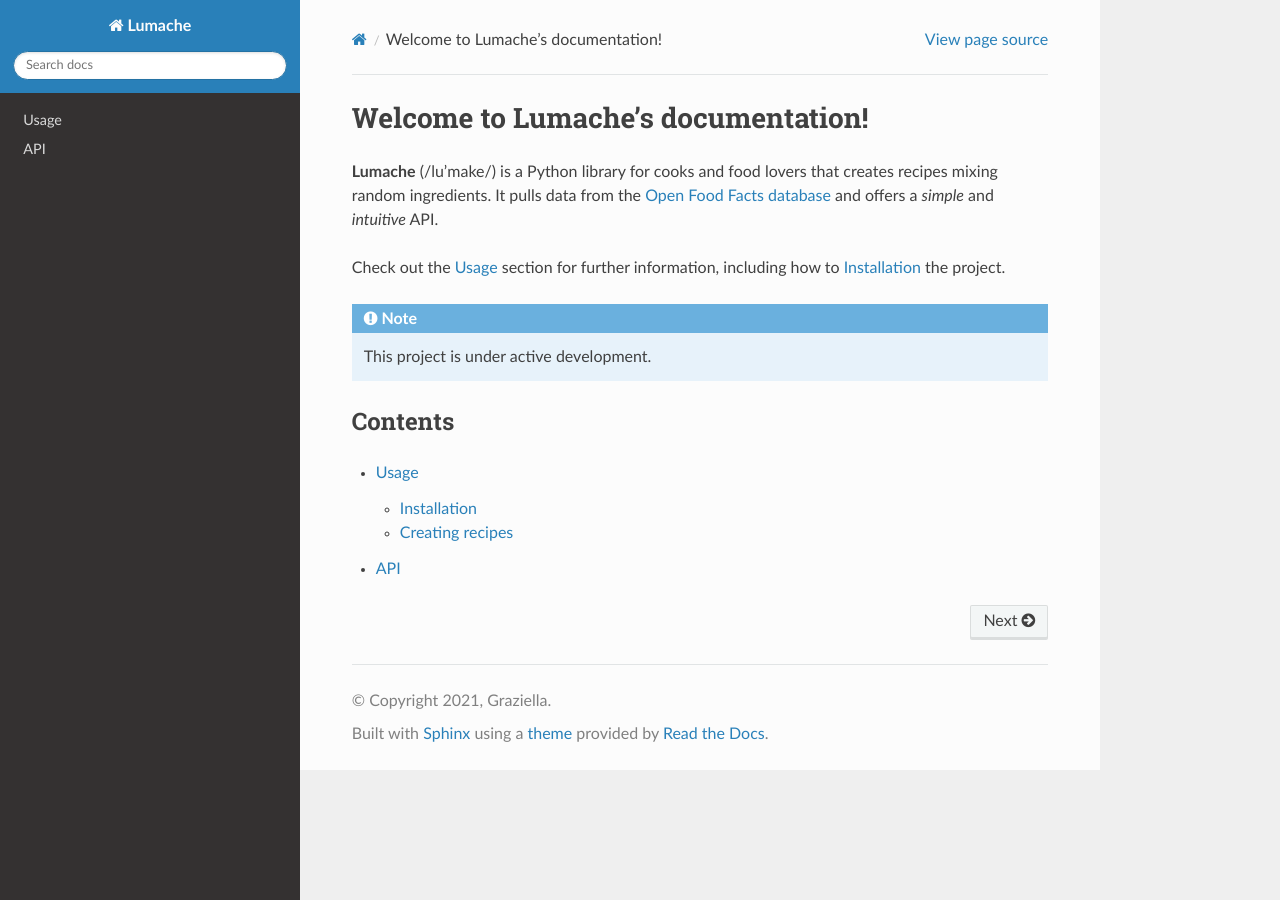
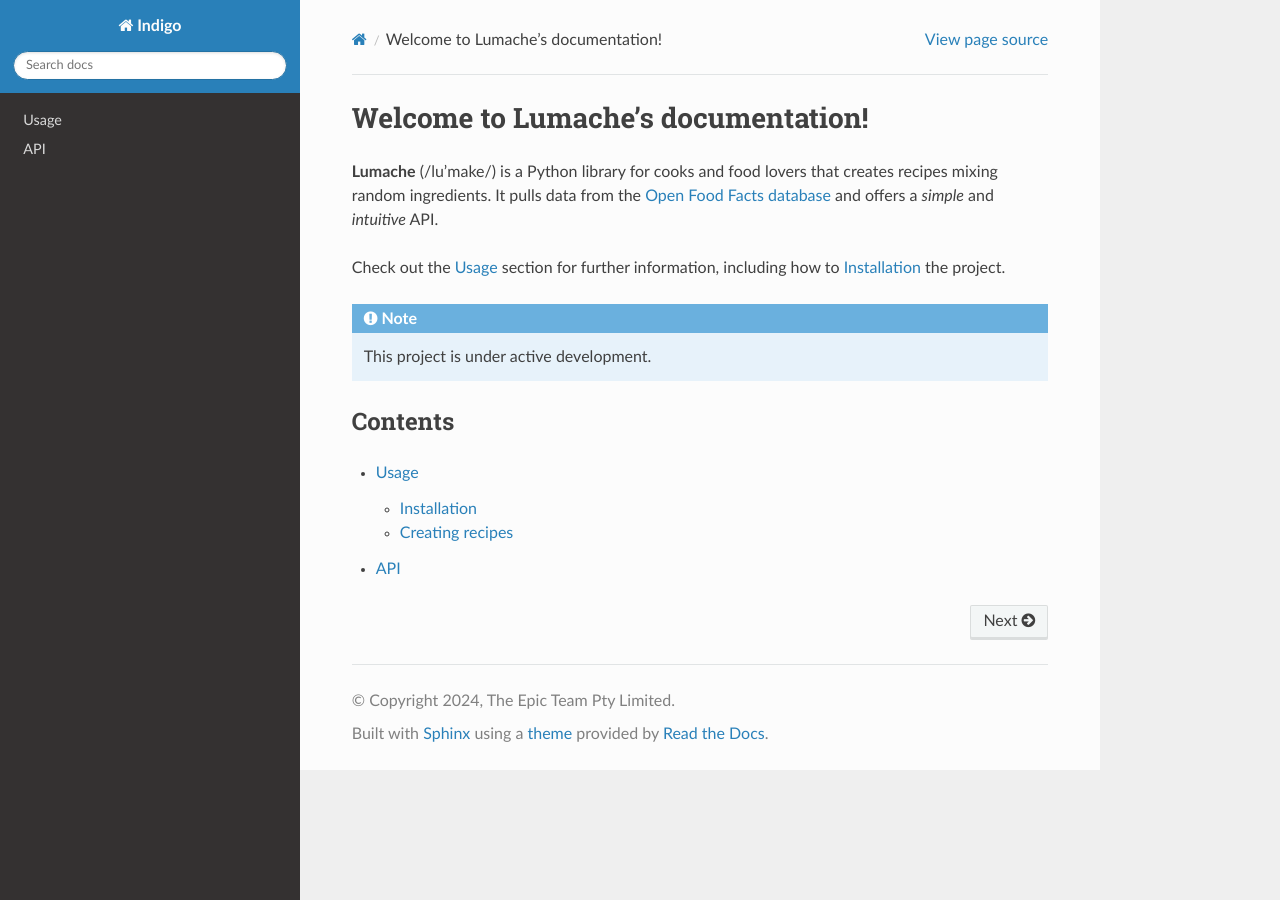
Before and after one commit to SoteriaSec/indigo-user-manual, a Sphinx documentation site: the page built from docs/source/index.rst, in a window 1280 px wide. Built offline with Sphinx 7.4.7 and the Read the Docs theme 3.1.0, drawn with Linux system fonts in a browser that asks for light colours.

Commit message:
Update conf.py

```diff
--- a/docs/source/conf.py
+++ b/docs/source/conf.py
@@ -2,9 +2,9 @@
 
 # -- Project information
 
-project = 'Lumache'
-copyright = '2021, Graziella'
-author = 'Graziella'
+project = 'Indigo'
+copyright = '2024, The Epic Team Pty Limited'
+author = 'SoteriaSec Pte Ltd on behalf of The Epic Team Pty Limited'
 
 release = '0.1'
 version = '0.1.0'
```
